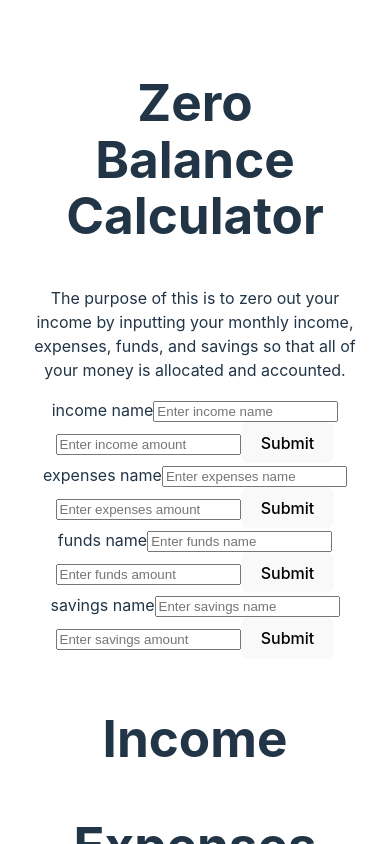
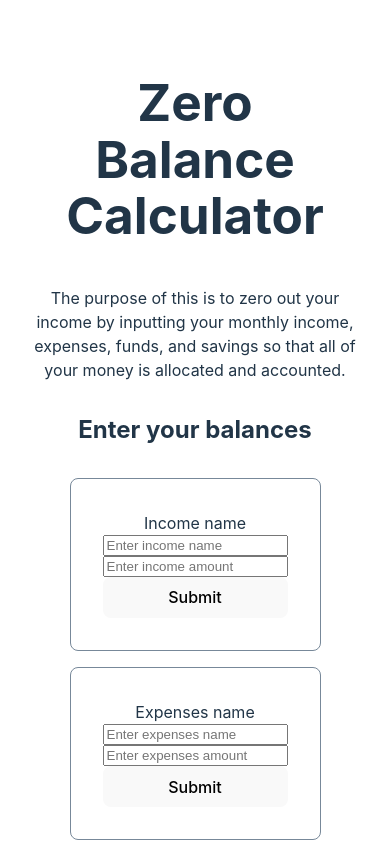
Before and after one commit to veralece/ZeroBalanceCalculator-Vue, a Vue app: page / in a window 390 px wide. Shown: the top 844 px of the page. Built offline with nearby package versions, Linux system fonts and the light colour scheme.

Commit message:
changes to balanace logic and forms

```diff
--- a/src/App.vue
+++ b/src/App.vue
@@ -69,8 +69,11 @@ function modifyBalance(key: string, balance: IBalance, method: string): void {
           so that all of your money is allocated and accounted.
         </p>
       </header>
-      <BalanceForm v-for="balanceType in BALANCE_TYPES" :key="`${balanceType}_form`" :name="balanceType"
-        :modify-balance="modifyBalance" :method="BALANCE_METHODS.ADD" />
+      <section id="balance_forms" class="grid">
+        <h2>Enter your balances</h2>
+        <BalanceForm v-for="balanceType in BALANCE_TYPES" :key="`${balanceType}_form`" :balance-type="balanceType"
+          :modify-balance="modifyBalance" :method="BALANCE_METHODS.ADD" />
+      </section>
 
       <p v-if="(error.message !== null)">{{ error.message }}</p>
 
@@ -79,7 +82,3 @@ function modifyBalance(key: string, balance: IBalance, method: string): void {
     </article>
   </main>
 </template>
-
-<style scoped>
-
-</style>
--- a/src/components/BalanceForm.vue
+++ b/src/components/BalanceForm.vue
@@ -1,32 +1,40 @@
 <script setup lang="ts">
-import { reactive } from 'vue';
+import { reactive, computed } from 'vue';
 import uuidv4 from '../hooks/uuid';
-import { IBalance } from '../interfaces/ZeroBalanceNamespace';
-
+import { IBalanceForm, IBalance } from '../interfaces/ZeroBalanceNamespace';
+const initialState: IBalanceForm = {
+    name: '',
+    amount: null
+}
 interface IBalanceFormProps {
-    name: string;
+    balanceType: string;
     modifyBalance: (key: string, balance: IBalance, method: string) => void;
-    balanceId?: string | null;
     amount?: number | null;
     method: string;
 }
 const props = defineProps<IBalanceFormProps>();
 
-const state: IBalance = reactive({
-    balanceId: props.balanceId ? uuidv4() : props.balanceId,
-    name: '',
-    amount: null
+const formState: IBalanceForm = reactive({ ...initialState });
+
+const displayLabel = computed(() => {
+    return `${props.balanceType.toUpperCase()[0]}${props.balanceType.substring(1, props.balanceType.length)}`
 });
 
+function handleSubmit() {
+    props.modifyBalance(props.balanceType, { ...formState, balanceId: uuidv4() }, props.method);
+    formState.amount = initialState.amount;
+    formState.name = initialState.name;
+}
 </script>
 <template>
-    <form @submit.prevent="props.modifyBalance(props.name, state, props.method)">
-        <label :for="`${props.name}-name`">{{ props.name }} name</label>
-        <input v-model="state.name" :id="`${props.name}-name`" :placeholder="`Enter ${props.name} name`" type="text" />
+    <form class="grid balance-form card" @submit.prevent="handleSubmit">
+        <label :for="`${props.balanceType}-name`">{{ displayLabel }} name</label>
+        <input v-model="formState.name" :id="`${props.balanceType}-name`"
+            :placeholder="`Enter ${props.balanceType} name`" type="text" />
 
-        <label :for="`${props.name}-amount`"></label>
-        <input v-model="state.amount" :id="`${props.name}-amount`" :placeholder="`Enter ${props.name} amount`"
-            type="number" />
+        <label :for="`${props.balanceType}-amount`"></label>
+        <input v-model="formState.amount" :id="`${props.balanceType}-amount`"
+            :placeholder="`Enter ${props.balanceType} amount`" type="number" />
         <button type="submit">Submit</button>
     </form>
 </template>
--- a/src/components/BalanceView.vue
+++ b/src/components/BalanceView.vue
@@ -1,7 +1,6 @@
 <script setup lang="ts">
 import { ref, reactive } from 'vue';
 import { IBalance } from '../interfaces/ZeroBalanceNamespace';
-import BalanceForm from './BalanceForm.vue';
 interface IBalanceProps {
     balanceType: string;
     balanceId: string;
@@ -17,7 +16,7 @@ interface IBalanceProps {
 
 const props = defineProps<IBalanceProps>();
 const editMode = ref(false);
-const state = reactive<IBalance>({
+const viewState = reactive<IBalance>({
     balanceId: props.balanceId,
     name: props.name,
     amount: props.amount
@@ -28,22 +27,28 @@ function toggleEditMode() {
 }
 function handleSubmit() {
     toggleEditMode();
-    props.modifyBalance(props.balanceType, state, props.methods.UPDATE);
+    props.modifyBalance(props.balanceType, viewState, props.methods.UPDATE);
 }
+function handleDelete() {
+    props.modifyBalance(props.balanceType, viewState, props.methods.DELETE);
+}
+
 </script>
 <template>
     <section v-if="!editMode">
         <h2>{{ props.name }}</h2>
         <p>{{ props.amount }}</p>
         <button @click="toggleEditMode">Edit</button>
+        <button @click="handleDelete">Delete</button>
     </section>
 
     <form v-if="editMode" @submit.prevent="handleSubmit">
         <label :for="`${props.name}-name`">{{ props.name }} name</label>
-        <input v-model="state.name" :id="`${props.name}-name`" :placeholder="`Enter ${props.balanceType} name`" type="text" />
+        <input v-model="viewState.name" :id="`${props.name}-name`" :placeholder="`Enter ${props.balanceType} name`"
+            type="text" />
 
         <label :for="`${props.name}-amount`"></label>
-        <input v-model="state.amount" :id="`${props.name}-amount`" :placeholder="`Enter ${props.balanceType} amount`"
+        <input v-model="viewState.amount" :id="`${props.name}-amount`" :placeholder="`Enter ${props.balanceType} amount`"
             type="number" />
         <button type="submit">Submit</button>
     </form>
--- a/src/components/Balances.vue
+++ b/src/components/Balances.vue
@@ -18,10 +18,12 @@ const props = defineProps<IBalancesProps>();
 const balanceTypeName = computed(() => {
     return `${props.balanceType.toUpperCase()[0]}${props.balanceType.substring(1, props.balanceType.length)}`
 });
-
+const hasBalances = computed(() => {
+    return props.balances.length > 0;
+});
 </script>
 <template>
-    <section>
+    <section :hidden="!hasBalances">
         <h1>{{ balanceTypeName }}</h1>
         <BalanceView v-for="balance in props.balances" :modify-balance="props.modifyBalance"
             :balance-type="props.balanceType" :methods="props.methods" :name="balance.name" :amount="balance.amount"
--- a/src/interfaces/ZeroBalanceNamespace.ts
+++ b/src/interfaces/ZeroBalanceNamespace.ts
@@ -1,7 +1,9 @@
-export interface IBalance {
-    balanceId: string;
+export interface IBalanceForm {
     name: string;
     amount: number | null;
+}
+export interface IBalance extends IBalanceForm {
+    balanceId: string;
 }
 export interface IBalanceState {
     [key: string]: IBalance[];
--- a/src/style.css
+++ b/src/style.css
@@ -3,7 +3,6 @@
   font-size: 16px;
   line-height: 24px;
   font-weight: 400;
-
   color-scheme: light dark;
   color: rgba(255, 255, 255, 0.87);
   background-color: #242424;
@@ -20,6 +19,7 @@ a {
   color: #646cff;
   text-decoration: inherit;
 }
+
 a:hover {
   color: #535bf2;
 }
@@ -48,16 +48,36 @@ button {
   cursor: pointer;
   transition: border-color 0.25s;
 }
+
 button:hover {
   border-color: #646cff;
 }
+
 button:focus,
 button:focus-visible {
   outline: 4px auto -webkit-focus-ring-color;
 }
 
 .card {
+  border-radius: 8px;
+  border: 1px solid lightslategray;
   padding: 2em;
+}
+
+.grid {
+  display: grid;
+}
+
+.col-2 {
+  grid-template-columns: repeat(2, 1fr);
+}
+
+.col-3 {
+  grid-template-columns: repeat(3, 1fr);
+}
+
+.col-4 {
+  grid-template-columns: repeat(4, 1fr);
 }
 
 #app {
@@ -72,10 +92,21 @@ button:focus-visible {
     color: #213547;
     background-color: #ffffff;
   }
+
   a:hover {
     color: #747bff;
   }
+
   button {
     background-color: #f9f9f9;
   }
 }
+
+@media screen and (max-width: 425px) {
+  .balance-form {}
+
+  #balance_forms {
+    justify-items: center;
+    row-gap: 1em;
+  }
+}
```
